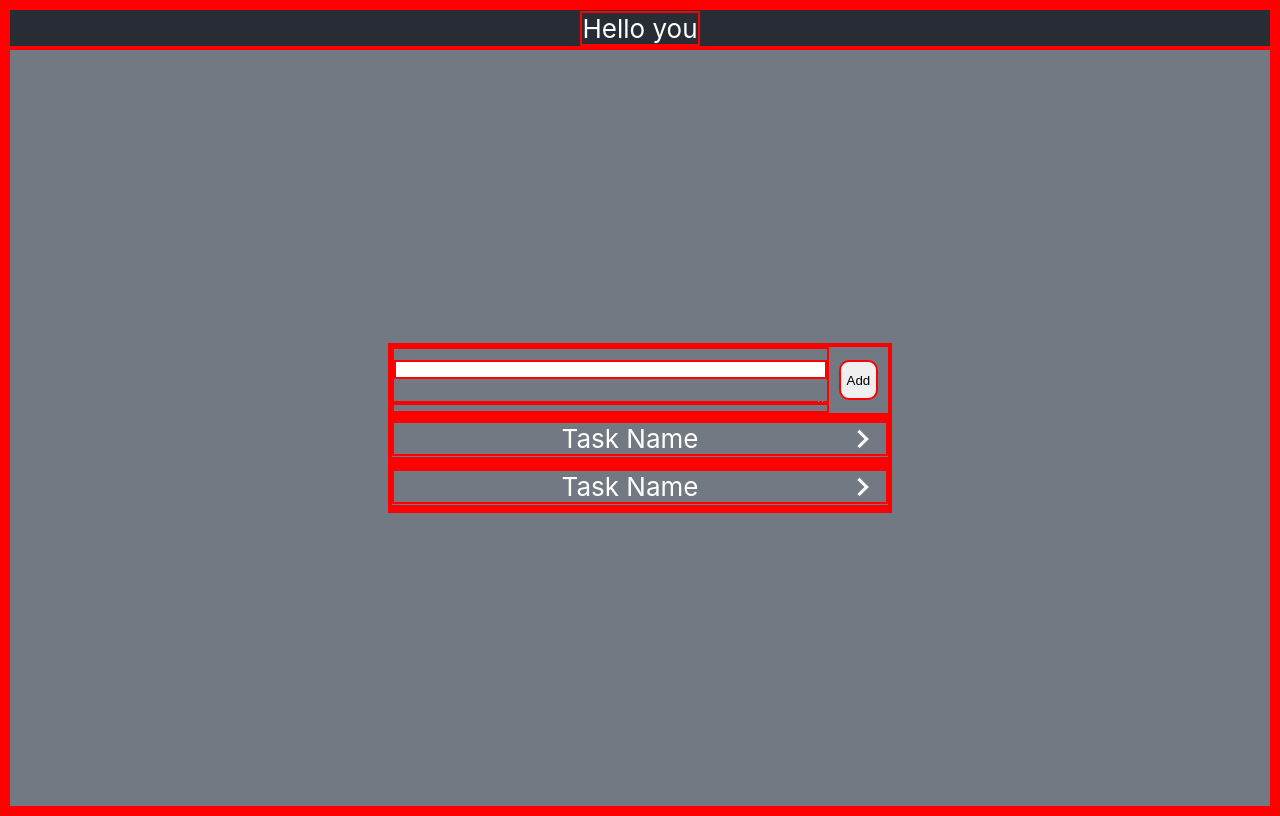
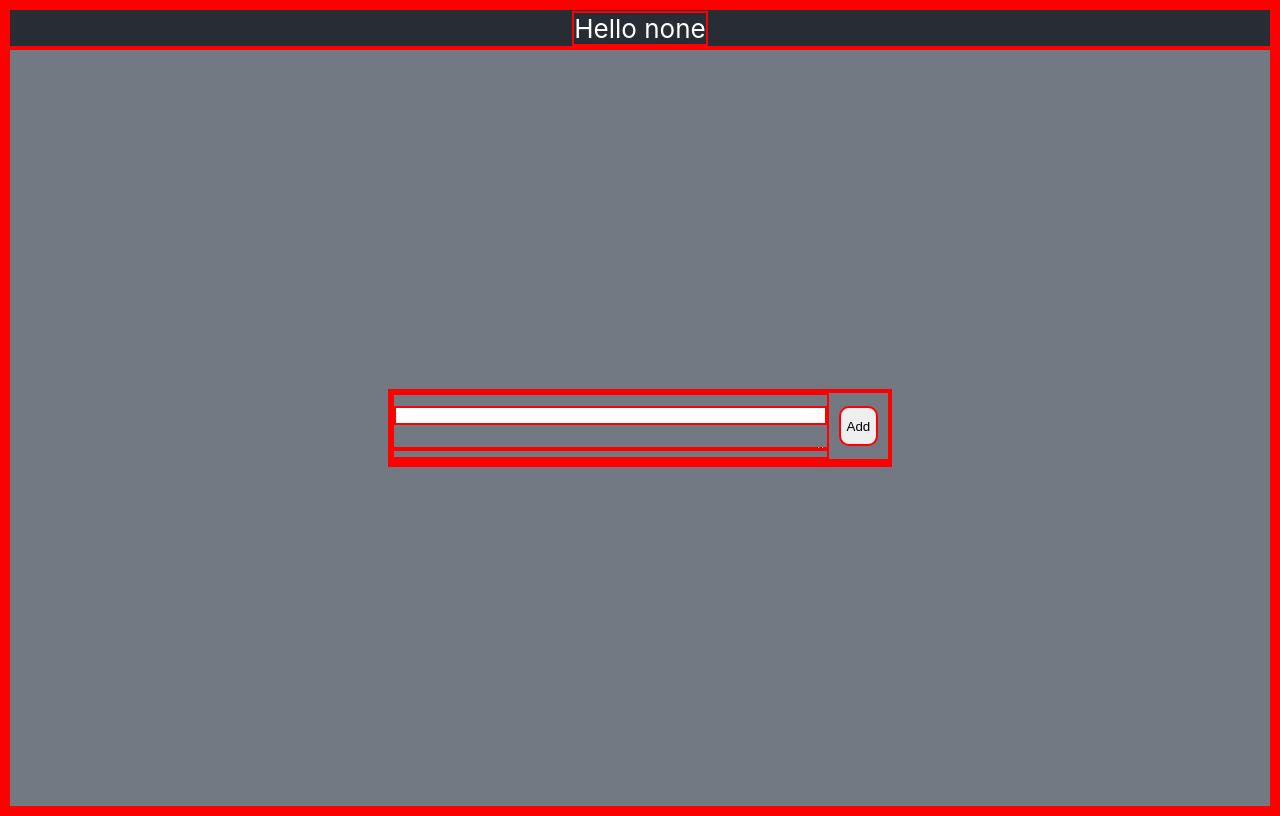
Before and after one commit to moienheydari/mytodolist, a React (Create React App) app: page / in a window 1280 px wide. Built offline with nearby package versions, Linux system fonts and the light colour scheme.

Commit message:
working todolist

```diff
--- a/src/App.css
+++ b/src/App.css
@@ -110,5 +110,5 @@ button {
 }
 
 .subtask-detail.show {
-  height: 75px;
+  height: 100px;
 }
--- a/src/App.js
+++ b/src/App.js
@@ -1,16 +1,24 @@
-import React from 'react';
+import React, { useEffect, useState } from 'react';
 import './App.css';
 import InputContainer from './components/inputContainer';
 import ListContainer from './components/listContainer';
+import { data } from './data/data';
 
 function App() {
+  const [update, setUpdate] = useState(false);
+  function toUpdate () {setUpdate(true)};
+
+  useEffect(()=>{
+    setUpdate(false);
+  }, [update]);
+
   return (
     <div className="App">
       <header className="App-header">
-        <p>Hello you</p>
+        <p>Hello {data.username}</p>
       </header>
       <body className="App-body">
-        <InputContainer />
+        <InputContainer handleUpdate={toUpdate}/>
         <ListContainer />
       </body>
     </div>
--- a/src/components/inputContainer.js
+++ b/src/components/inputContainer.js
@@ -1,10 +1,10 @@
 import React from 'react';
 import InputField from './inputField';
 
-export default function InputContainer () {
+export default function InputContainer ({handleUpdate}) {
     return (
         <div className='input-cont'>
-            <InputField />
+            <InputField handleUpdate={handleUpdate}/>
         </div>
     )
 }
--- a/src/components/inputField.js
+++ b/src/components/inputField.js
@@ -1,7 +1,7 @@
 import React from 'react';
 import { data } from '../data/data';
 
-export default function InputField () {
+export default function InputField ({handleUpdate}) {
     const [task, setTask] = React.useState('');
     const [subtask, setSubTask] = React.useState('');
     const [written, setWritten] = React.useState(false);
@@ -17,7 +17,7 @@ export default function InputField () {
             subTask : subtask,
             id : Date.now()
         });
-        alert (JSON.stringify(data, '', 2));
+        handleUpdate();
     }
 
     return (
--- a/src/components/listContainer.js
+++ b/src/components/listContainer.js
@@ -1,15 +1,17 @@
 import React from 'react';
 import ListField from './listField';
+import { data } from '../data/data';
 
 export default function ListContainer () {
     return (
         <>
-        <div className='list-cont'>
-            <ListField />
-        </div>
-        <div className='list-cont'>
-            <ListField />
-        </div>
+            <div className='list-cont'>
+                {
+                data.tasks.map(e => {
+                    return <ListField task={e.task} subtask={e.subTask}/>;
+                })
+                }
+            </div>
         </>
     )
 }
--- a/src/components/listField.js
+++ b/src/components/listField.js
@@ -1,16 +1,15 @@
 import React, { useState } from 'react';
 
-export default function ListField () {
+export default function ListField ({task, subtask}) {
     const [clicked, setClicked] = useState(false);
     return (
         <div className='list-field'>
             <div className='task-name'
                 onClick={()=>{setClicked((prev)=>{return !prev})}}>
-
-                Task Name
+                {task}
             </div>
             <div className={`subtask-detail ${clicked? 'show' : 'hide'}`}>
-                <p>Blah Blah</p>
+                {subtask}
             </div>
         </div>
     )
```
